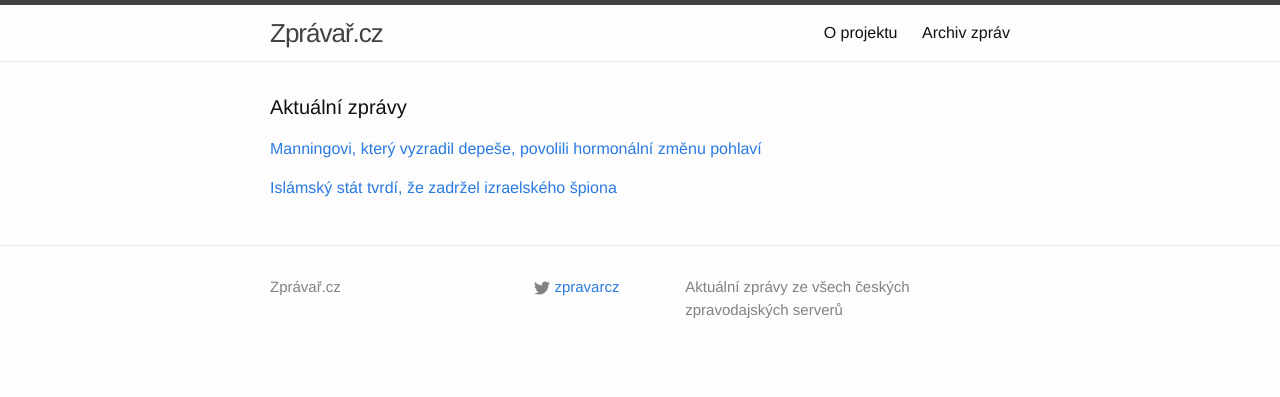
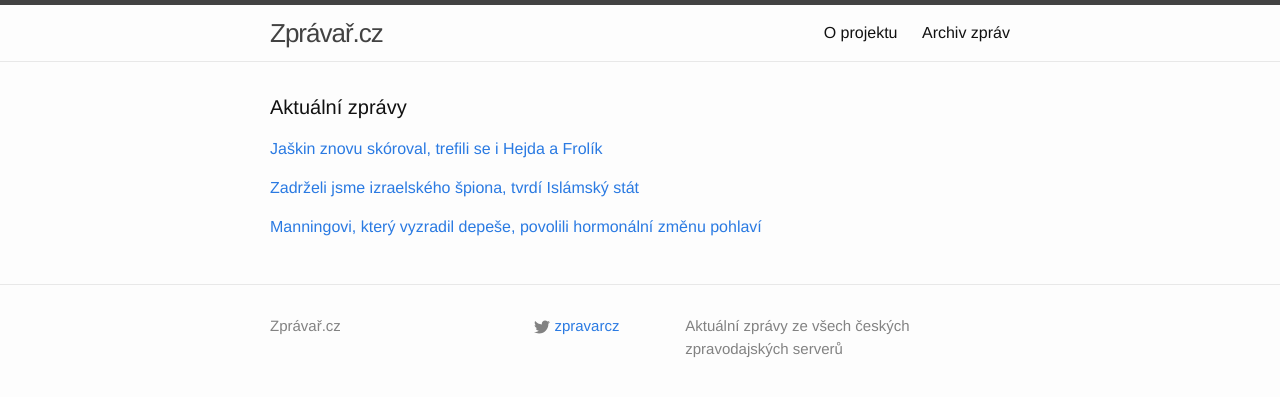
Before and after one commit to adliska/zpravar, a Jekyll site: the page built from index.html, in a window 1280 px wide. Shown: the top 397 px of the page. Built offline with Jekyll 4.4.1, drawn with Linux system fonts in a browser that asks for light colours.

Commit message:
zpravar news update

```diff
--- a/index.html
+++ b/index.html
@@ -5,18 +5,27 @@ layout: default
 <div class="home">
     <h1 class="page-heading">Aktuální zprávy</h1>
 
-<p><a href="javascript:;" onclick="toggle_visibility('zpravy0')">Manningovi, který vyzradil depeše, povolili hormonální změnu pohlaví</a></p>
+<p><a href="javascript:;" onclick="toggle_visibility('zpravy0')">Jaškin znovu skóroval, trefili se i Hejda a Frolík</a></p>
 <div id="zpravy0" style="display:none">
+<ul>
+<li><a href=http://www.denik.cz/hokej/jaskin-znovu-skoroval-trefili-se-i-hejda-a-frolik-20150213.html>Jaškin znovu skóroval, trefili se i Hejda a Frolík - www.denik.cz</a></li>
+<li><a href=http://hokej.idnes.cz/jaskin-potvrdil-golovou-formu-dzz-/nhl.aspx?c=A150213_070535_nhl_Mkr>Jaškin potvrdil gólovou formu, mezi střelci byli i Frolík a Hejda - hokej.idnes.cz</a></li>
+<li><a href=http://www.sportovninoviny.cz/zpravy/jaskin-znovu-skoroval-trefili-se-i-hejda-a-frolik/1180834>Jaškin znovu skóroval, trefili se i Hejda a Frolík - www.sportovninoviny.cz</a></li>
+<li><a href=http://sport.aktualne.cz/jaskinovi-to-pali-dalsim-golem-pomohl-zdolat-tampu/r~ccc4ad48b34311e4b98c002590604f2e/>Jaškinovi to pálí! Dalším gólem pomohl zdolat Tampu - sport.aktualne.cz</a></li>
+</ul>
+</div><p><a href="javascript:;" onclick="toggle_visibility('zpravy1')">Zadrželi jsme izraelského špiona, tvrdí Islámský stát</a></p>
+<div id="zpravy1" style="display:none">
+<ul>
+<li><a href=http://zpravy.aktualne.cz/zahranici/zadrzeli-jsme-izraelskeho-spiona-tvrdi-islamsky-stat/r~961c9550b34611e486b9002590604f2e/>Zadrželi jsme izraelského špiona, tvrdí Islámský stát - zpravy.aktualne.cz</a></li>
+<li><a href=http://zpravy.idnes.cz/islamsky-stat-zadrzeny-spion-z-izraele-fcm-/zahranicni.aspx?c=A150213_064447_zahranicni_wlk>Islámský stát tvrdí, že zadržel izraelského špiona - zpravy.idnes.cz</a></li>
+<li><a href=http://www.novinky.cz/zahranicni/blizky-a-stredni-vychod/361566-islamsky-stat-tvrdi-ze-ma-izraelskeho-spiona.html>Islámský stát tvrdí, že má izraelského špióna - www.novinky.cz</a></li>
+<li><a href=http://www.ceskenoviny.cz/zpravy/zpravy/bojovnici-islamskeho-statu-udajne-zadrzeli-izraelskeho-spiona/1180810>Bojovníci Islámského státu údajně zadrželi izraelského špióna - www.ceskenoviny.cz</a></li>
+</ul>
+</div><p><a href="javascript:;" onclick="toggle_visibility('zpravy2')">Manningovi, který vyzradil depeše, povolili hormonální změnu pohlaví</a></p>
+<div id="zpravy2" style="display:none">
 <ul>
 <li><a href=http://zpravy.idnes.cz/manning-hormonalni-zmena-pohlavi-manningova-chelsea-f9y-/zahranicni.aspx?c=A150213_065305_zahranicni_wlk>Manningovi, který vyzradil depeše, povolili hormonální změnu pohlaví - zpravy.idnes.cz</a></li>
 <li><a href=http://www.novinky.cz/zahranicni/amerika/361564-odsouzenemu-vojakovi-manningovi-povolili-zmenu-pohlavi.html>Odsouzenému vojákovi Manningovi povolili změnu pohlaví - www.novinky.cz</a></li>
 <li><a href=http://www.ceskenoviny.cz/zpravy/zpravy/americke-urady-povolily-manningove-hormonalni-zmenu-pohlavi/1180815>Americké úřady povolily Manningové hormonální změnu pohlaví - www.ceskenoviny.cz</a></li>
 </ul>
-</div><p><a href="javascript:;" onclick="toggle_visibility('zpravy1')">Islámský stát tvrdí, že zadržel izraelského špiona</a></p>
-<div id="zpravy1" style="display:none">
-<ul>
-<li><a href=http://zpravy.idnes.cz/islamsky-stat-zadrzeny-spion-z-izraele-fcm-/zahranicni.aspx?c=A150213_064447_zahranicni_wlk>Islámský stát tvrdí, že zadržel izraelského špiona - zpravy.idnes.cz</a></li>
-<li><a href=http://www.novinky.cz/zahranicni/blizky-a-stredni-vychod/361566-islamsky-stat-tvrdi-ze-ma-izraelskeho-spiona.html>Islámský stát tvrdí, že má izraelského špióna - www.novinky.cz</a></li>
-<li><a href=http://www.ceskenoviny.cz/zpravy/zpravy/bojovnici-islamskeho-statu-udajne-zadrzeli-izraelskeho-spiona/1180810>Bojovníci Islámského státu údajně zadrželi izraelského špióna - www.ceskenoviny.cz</a></li>
-</ul>
 </div></div>
```
